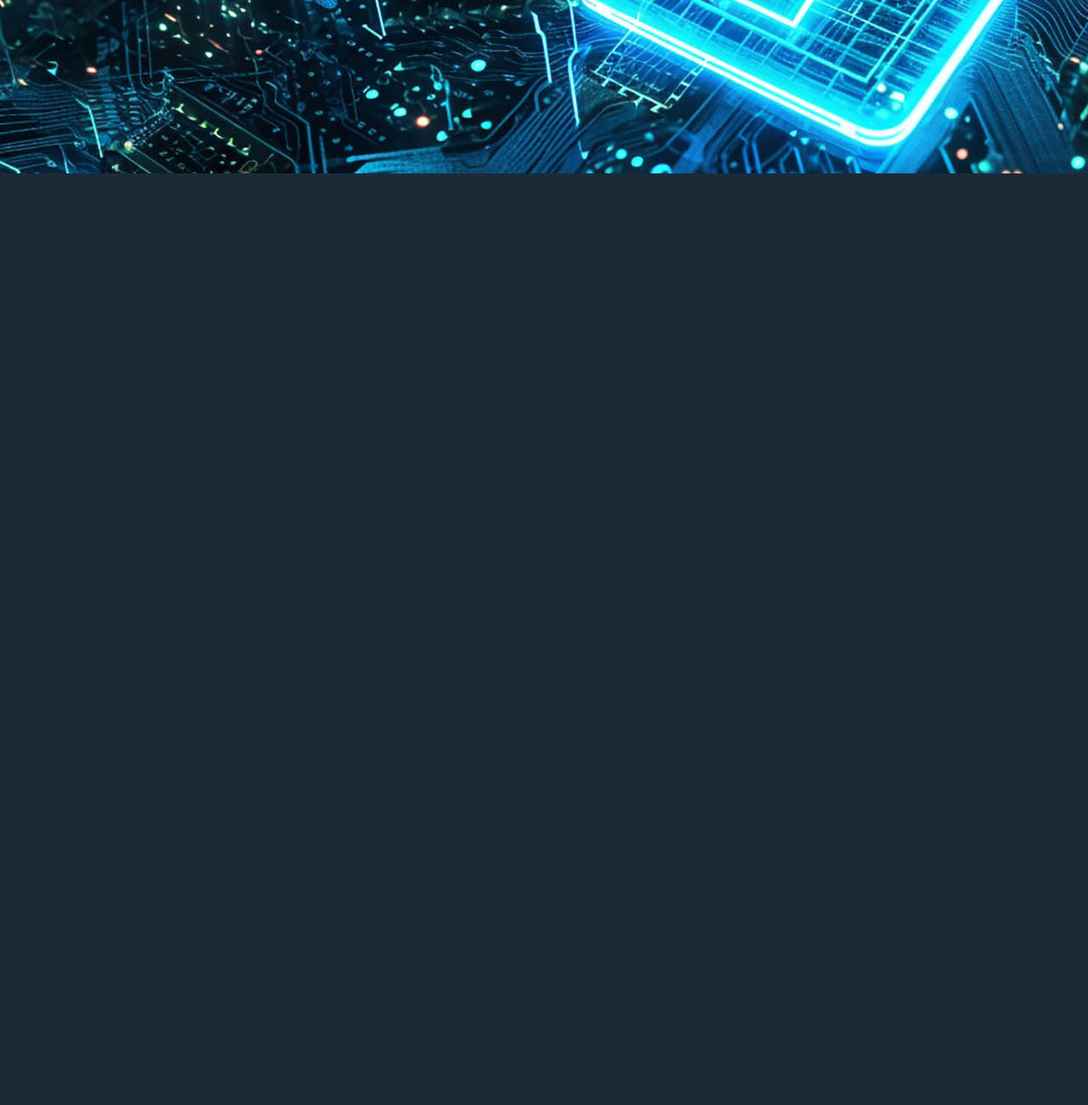
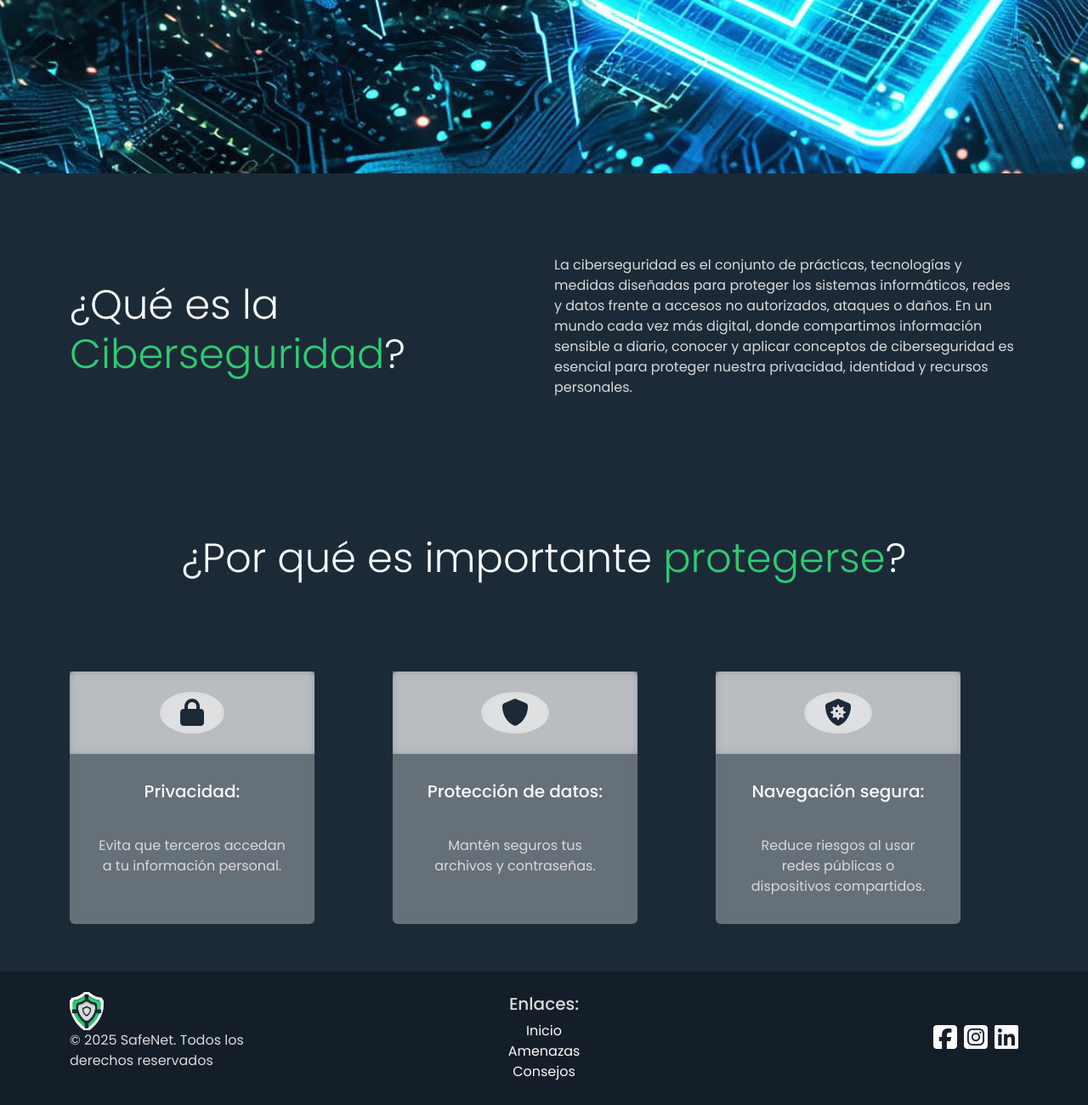
Before and after one commit to jrodriguezcreativo/Evaluacion-del-modulo-2-Jorge-Rodriguez, a plain HTML site: page index.html in a window 1280 px wide. Shown: the part 596-1896 px from the top of the page at 85% size. Before the commit the page ends 800 px from the top, so only its background shows below. Drawn offline with nearby package versions, Linux system fonts and the light colour scheme.

Commit message:
feat: agregar secciones intro a la ciberseguridad, beneficios y footer

```diff
--- a/assets/css/style.css
+++ b/assets/css/style.css
@@ -76,6 +76,12 @@ body {
   color: #FBFBFB44;
 }
 
+.navbar-toggler {
+  color: #FBFBFBDD;
+  background-color: #DADADADD;
+}
+
+
 .navbar-collapse {
   flex-grow: 0;
 }
@@ -88,3 +94,16 @@ body {
   justify-content: center;
   align-items: center;
 }
+
+.card {
+  border: none;
+}
+
+footer a {
+  text-decoration: none;
+  color: #FBFBFB;
+}
+
+footer a:hover {
+  color: #FBFBFBAA;
+}
--- a/index.html
+++ b/index.html
@@ -14,6 +14,10 @@
       integrity="sha384-LN+7fdVzj6u52u30Kp6M/trliBMCMKTyK833zpbD+pXdCLuTusPj697FH4R/5mcr"
       crossorigin="anonymous"
     />
+    <script
+      src="https://kit.fontawesome.com/4f5a2dc411.js"
+      crossorigin="anonymous"
+    ></script>
     <link rel="preconnect" href="https://fonts.googleapis.com" />
     <link rel="preconnect" href="https://fonts.gstatic.com" crossorigin />
     <link
@@ -75,11 +79,131 @@
         <div class="container">
           <div class="py-5 px-4 blur-oscuro">
             <h1 class="text-center display-2 px-4 claro">
-              Tu <span class="secundario fw-semibold">Seguridad</span> digital comienza con el conocimiento
+              Tu <span class="secundario fw-semibold">Seguridad</span> digital
+              comienza con el conocimiento
             </h1>
           </div>
         </div>
       </section>
+      <!-- Intro Ciberseguridad -->
+      <section class="intro my-5 py-5">
+        <div class="container">
+          <div class="row d-flex align-items-center">
+            <div class="col-md-12 col-lg-6 claro blur">
+              <h2 class="display-5">
+                ¿Qué es la <span class="secundario">Ciberseguridad</span>?
+              </h2>
+            </div>
+            <div class="col-md-12 col-lg-6 gris blur">
+              <p>
+                La ciberseguridad es el conjunto de prácticas, tecnologías y
+                medidas diseñadas para proteger los sistemas informáticos, redes
+                y datos frente a accesos no autorizados, ataques o daños. En un
+                mundo cada vez más digital, donde compartimos información
+                sensible a diario, conocer y aplicar conceptos de ciberseguridad
+                es esencial para proteger nuestra privacidad, identidad y
+                recursos personales.
+              </p>
+            </div>
+          </div>
+        </div>
+      </section>
+      <!-- Beneficios de la Ciberseguridad -->
+      <section class="beneficio">
+        <div class="container">
+          <h2 class="display-5 claro text-center py-5 my-5">
+            ¿Por qué es importante <span class="secundario">protegerse</span>?
+          </h2>
+          <div class="row justify-content-center">
+            <div class="col-8 col-md-6 col-lg-4 py-2">
+              <div
+                class="card text-center blur-claro h-100"
+                style="width: 18rem"
+              >
+                <div class="p-4 blur-claro">
+                  <i
+                    class="fa-solid fa-lock fa-2xl p-4 rounded-circle primario blur-claro"
+                  ></i>
+                </div>
+                <div class="card-body">
+                  <h5 class="card-title claro p-3">Privacidad:</h5>
+                  <p class="card-text gris p-3">
+                    Evita que terceros accedan a tu información personal.
+                  </p>
+                </div>
+              </div>
+            </div>
+            <div class="col-8 col-md-6 col-lg-4 py-2">
+              <div
+                class="card text-center blur-claro h-100"
+                style="width: 18rem"
+              >
+                <div class="p-4 blur-claro">
+                  <i
+                    class="fa-solid fa-shield fa-2xl p-4 rounded-circle primario blur-claro"
+                  ></i>
+                </div>
+                <div class="card-body">
+                  <h5 class="card-title claro p-3">Protección de datos:</h5>
+                  <p class="card-text gris p-3">
+                    Mantén seguros tus archivos y contraseñas.
+                  </p>
+                </div>
+              </div>
+            </div>
+            <div class="col-8 col-md-6 col-lg-4 py-2">
+              <div
+                class="card text-center blur-claro h-100"
+                style="width: 18rem"
+              >
+                <div class="p-4 blur-claro">
+                  <i
+                    class="fa-solid fa-shield-virus fa-2xl p-4 rounded-circle primario blur-claro"
+                  ></i>
+                </div>
+                <div class="card-body">
+                  <h5 class="card-title claro p-3">Navegación segura:</h5>
+                  <p class="card-text gris p-3">
+                    Reduce riesgos al usar redes públicas o dispositivos
+                    compartidos.
+                  </p>
+                </div>
+              </div>
+            </div>
+          </div>
+        </div>
+      </section>
+      <!-- footer -->
+      <footer class="blur-oscuro py-4 mt-5">
+        <div class="container">
+          <div class="row d-flex justify-content-between align-items-center">
+            <div
+              class="col-lg-3 d-flex flex-column justify-content-lg-start justify-content-center text-center text-lg-start"
+            >
+              <a class="navbar-brand" href="#"
+                ><img
+                  src="assets/img/logo-cyber-shield.png"
+                  width="40"
+                  alt="Logo Cyber Shield"
+              /></a>
+              <p class="gris">&copy; 2025 SafeNet. Todos los derechos reservados</p>
+            </div>
+            <div class="col-lg-4 text-center d-flex flex-column">
+              <h5 class="gris">Enlaces:</h5>
+              <a href="#">Inicio</a>
+              <a href="amenazas.html">Amenazas</a>
+              <a href="consejos.html">Consejos</a>
+            </div>
+            <div
+              class="col-lg-3 d-flex justify-content-lg-end justify-content-center gap-2"
+            >
+              <a href="https://www.facebook.com/" target="_blank"><i class="fa-brands fa-square-facebook fa-2xl"></i></a>
+              <a href="https://www.instagram.com/" target="_blank"><i class="fa-brands fa-square-instagram fa-2xl"></i></a>
+              <a href="https://www.linkedin.com/" target="_blank"><i class="fa-brands fa-linkedin fa-2xl"></i></a>
+            </div>
+          </div>
+        </div>
+      </footer>
     </main>
     <script
       src="https://cdn.jsdelivr.net/npm/@popperjs/core@2.11.8/dist/umd/popper.min.js"
```
